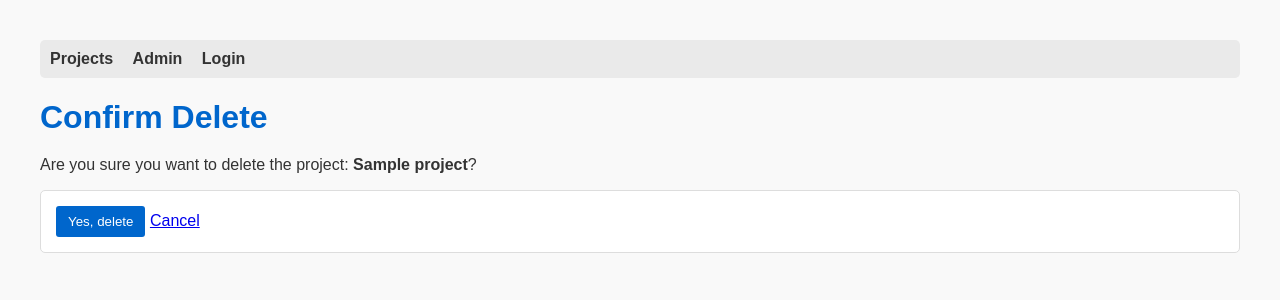
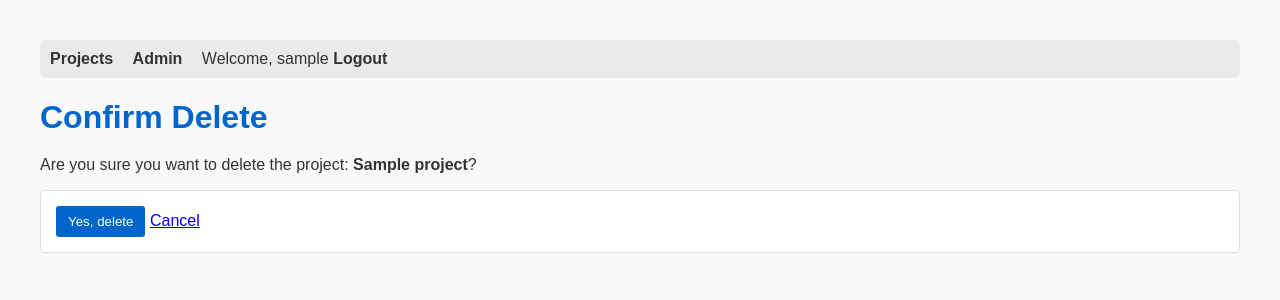
Before and after one commit to Zee-5p/project-task-manager, a Django app: page /projects/1/delete/ in a window 1280 px wide. Shown: the top 300 px of the page. Run offline with Django 5.2, Linux system fonts and the light colour scheme; a user stored in the database is signed in; tables that the repository leaves empty hold one stand-in row (values such as "Sample post").

Commit message:
Updated base.html with login/logout/register links and user greeting

```diff
--- a/dashboard/templates/dashboard/base.html
+++ b/dashboard/templates/dashboard/base.html
@@ -10,7 +10,14 @@
     <nav>
         <a href="{% url 'project_list' %}">Projects</a>
         <a href="{% url 'admin:index' %}">Admin</a>
-        <a href="{% url 'login' %}">Login</a>
+
+        {% if user.is_authenticated %}
+            <span>Welcome, {{ user.username }}</span>
+            <a href="{% url 'logout' %}">Logout</a>
+        {% else %}
+            <a href="{% url 'login' %}">Login</a>
+            <a href="{% url 'register' %}">Register</a>
+        {% endif %}
     </nav>
 
     {% block content %}
```
